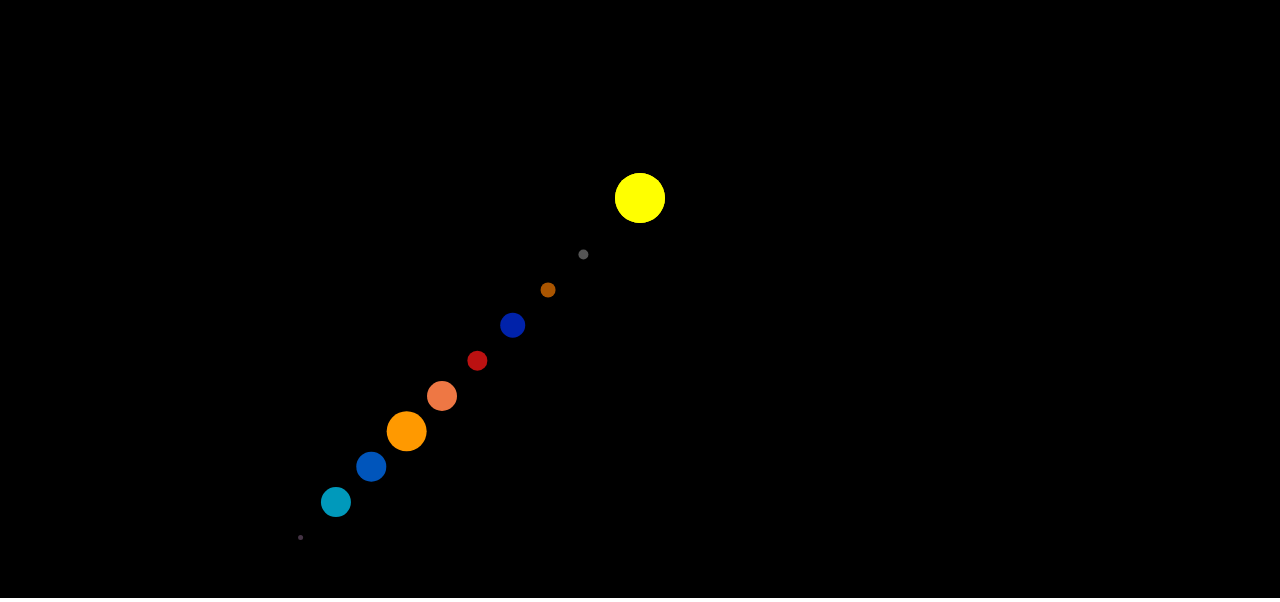
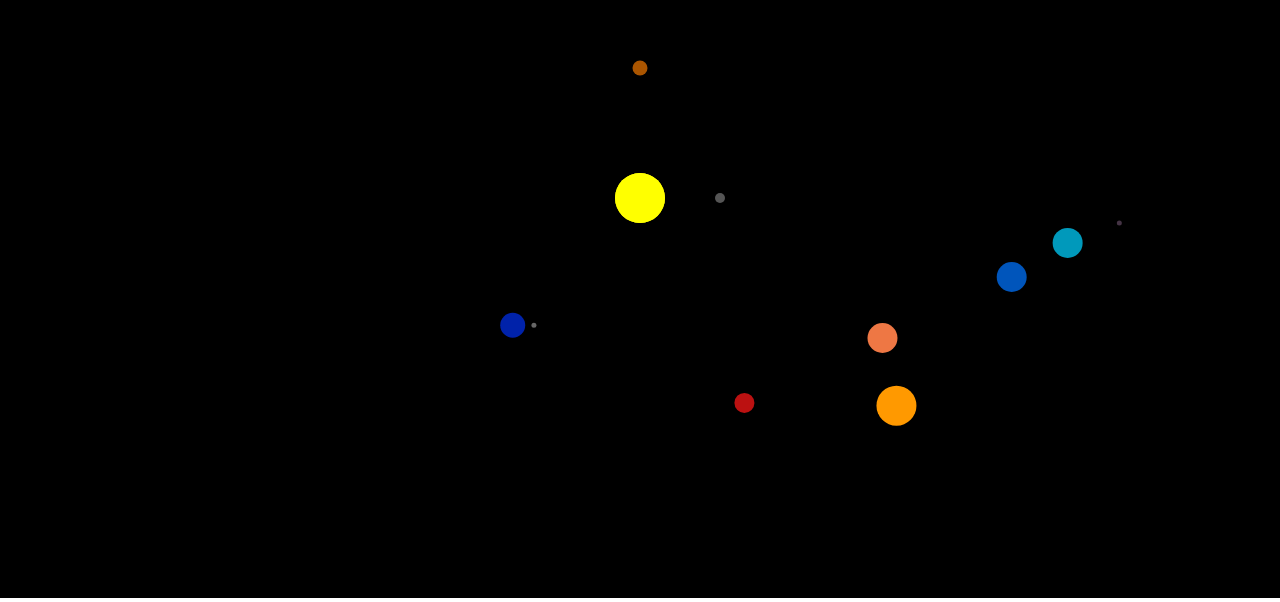
Before and after one commit to TheCrescentKing/solar-system-js, a plain HTML site: page index.html in a window 1280 px wide. Shown: the part 202-804 px from the top of the page. Drawn offline with Linux system fonts and the light colour scheme.

Commit message:
I fixed it!! And also the orbits are now closer to what the are proportionally to each other irl (not quite though, maybe I'll actually do the math for it)

```diff
--- a/index.html
+++ b/index.html
@@ -18,7 +18,7 @@
     <script src="scripts/modules/CelestialBody.js"></script>
     <script src="scripts/modules/View.js"></script>
     <script src="scripts/data/planets.js"></script>
-    <script src="scripts/data/moons.js"></script>
+    <!-- <script src="scripts/data/moons.js"></script> -->
     <script src="scripts/Controller.js"></script>
 </body>
 </html>
--- a/scripts/Controller.js
+++ b/scripts/Controller.js
@@ -23,29 +23,40 @@ for (let key in planets){
     planet.colour,
     solarSystem.celestialBodies[planet.binding]);
 
+
+  if (planets[key].satellites){
+    currentPlanetObj.satellites = initSatellites(currentPlanetObj, planets[key].satellites);
+  }
+
   solarSystem.celestialBodies[key] = currentPlanetObj;
   pos += 50;
 }
 
-// Init moons from moons.js
 
-for (let key in moons){
+function initSatellites(planet, satellites){
 
-  let moon = moons[key];
-  let bindingBody = solarSystem.celestialBodies[moon.binding];
+  let satelliteCollection = {};
 
-  let currentMoon = new CelestialBody(moon.name,
-    new Point(
-      bindingBody.x + moon.position,
-      bindingBody.y + moon.position
-    ),
-    moon.size*SCALE,
-    moon.speed*SPEED_MULTIPLIER,
-    moon.colour,
-    bindingBody);
+  for (let key in satellites){
 
-    solarSystem.celestialBodies[key] = currentMoon;
+    let satellite = satellites[key];
+
+    let currentSatellite = new CelestialBody(satellite.name,
+      new Point(
+        planet.x + satellite.position,
+        planet.y + satellite.position
+      ),
+      satellite.size*SCALE,
+      satellite.speed*SPEED_MULTIPLIER,
+      satellite.colour,
+      planet);
+
+      satelliteCollection[key] = currentSatellite;
+    }
+
+    return satelliteCollection;
 }
+
 
 
 // Animation Loop
--- a/scripts/data/moons.js
+++ /dev/null
@@ -1,10 +0,0 @@
-const moons = {
-  moon: {
-    name: "Moon",
-    size: 5,
-    speed: 45,
-    position: 10,
-    colour: "#666",
-    binding: "earth"
-  }
-}
--- a/scripts/data/planets.js
+++ b/scripts/data/planets.js
@@ -2,14 +2,14 @@ const planets = {
   mercury: {
     name: "Mercury",
     size: 10,
-    speed: 45,
+    speed: 120,
     colour: "#555",
     binding: "sun"
   },
   venus: {
     name: "Venus",
     size: 15,
-    speed: 45,
+    speed: 90,
     colour: "#a50",
     binding: "sun"
   },
@@ -18,47 +18,56 @@ const planets = {
     size: 25,
     speed: 45,
     colour: "#02a",
-    binding: "sun"
+    binding: "sun",
+    satellites: {
+      moon: {
+        name: "Moon",
+        size: 5,
+        speed: 585,
+        position: 15,
+        colour: "#666"
+      }
+    }
   },
   mars: {
     name: "Mars",
     size: 20,
-    speed: 45,
+    speed: 21,
     colour: "#b11",
     binding: "sun"
   },
   saturn: {
     name: "Saturn",
     size: 30,
-    speed: 45,
+    speed: 10,
     colour: "#e74",
     binding: "sun"
   },
   jupiter: {
     name: "Jupiter",
     size: 40,
-    speed: 45,
+    speed: 13,
     colour: "#f90",
     binding: "sun"
   },
   uranus: {
     name: "Uranus",
     size: 30,
-    speed: 45,
+    speed: 4,
     colour: "#05b",
     binding: "sun"
   },
   neptune: {
     name: "Neptune",
     size: 30,
-    speed: 45,
+    speed: 2,
     colour: "#09b",
     binding: "sun"
   },
   pluto: {
     name: "Pluto",
     size: 5,
-    speed: 45,
+    speed: 1,
     colour: "#434",
     binding: "sun"
   }
--- a/scripts/modules/CelestialBody.js
+++ b/scripts/modules/CelestialBody.js
@@ -1,11 +1,12 @@
 class CelestialBody{
-  constructor(name, position, size, speedRadians, colour, celestialBinding){
+  constructor(name, position, size, speedRadians, colour, celestialBinding, satellites){
     this._name = name;
     this._position = position;
     this._speed = speedRadians;
     this._colour = colour;
     this._size = size;
     this._celestialBinding = celestialBinding;
+    this._satellites = satellites;
   }
 
   get name(){
@@ -64,17 +65,53 @@ class CelestialBody{
     this._celestialBinding = celestialBinding;
   }
 
+  get satellites(){
+    return this._satellites;
+  }
+
+  set satellites(satellites){
+    this._satellites = satellites;
+  }
+
+  updateSatellites(positionChange){
+    let satellites = this.satellites;
+    for (let key in satellites){
+      satellites[key].position = satellites[key].position.add(positionChange);
+      satellites[key].update();
+    }
+  }
+
   draw(ctx){
     ctx.beginPath();
     ctx.fillStyle = this.colour;
     ctx.arc(this.x, this.y, this.size, 0, 2 * Math.PI);
     ctx.fill();
+
+    if(this.satellites){
+      for (let key in this.satellites){
+        this.satellites[key].draw(ctx);
+      }
+    }
   }
 
   update(){
+    // If we have moons we have to record the position before the planet rotates and correct the moons position
+    // Otherwise the moons would not travel with the planet and would get further away from the planet (even if they would still rotate around it )
+    let beforePosition = 0;
+    if(this.satellites){
+      beforePosition = this.position;
+    }
+
     if(this.celestialBinding){
       let radians = degToRad(this.speed);
-      this.position = this.position.rotate(this.celestialBinding.x, this.celestialBinding.y, radians);
+      let celestialBindingX = this.celestialBinding.x;
+      let celestialBindingY = this.celestialBinding.y;
+      this.position = this.position.rotate(celestialBindingX, celestialBindingY, radians);
+    }
+
+    if(this.satellites){
+      let positionChange = this.position.subtract(beforePosition);
+      this.updateSatellites(positionChange);
     }
   }
 }
```
